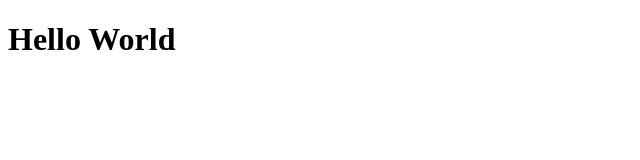
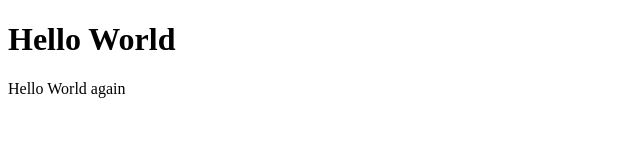
Before and after one commit to jeremyimmanuel/SuicideSquad, a plain HTML site: page index.html in a window 1280 px wide. Shown: the whole page, without its empty margins (0-640 px from the left). Drawn offline with Linux system fonts and the light colour scheme.

Commit message:
Added hellow world again
Added hello world slkfslfjs

```diff
--- a/index.html
+++ b/index.html
@@ -4,7 +4,7 @@
     <body>
         <h1>Hello World</h1>
 
-
+        Hello World again
 
 
     </body>
```
